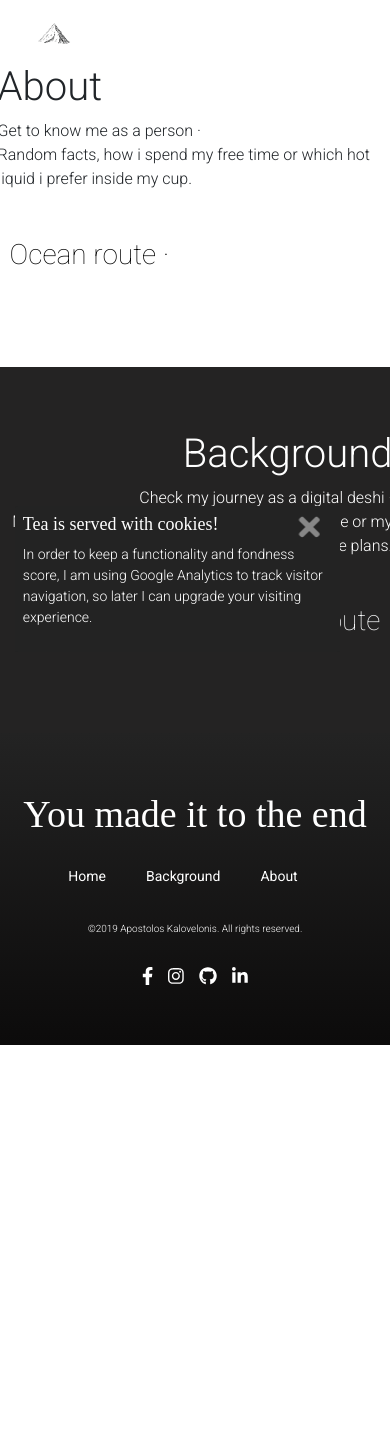
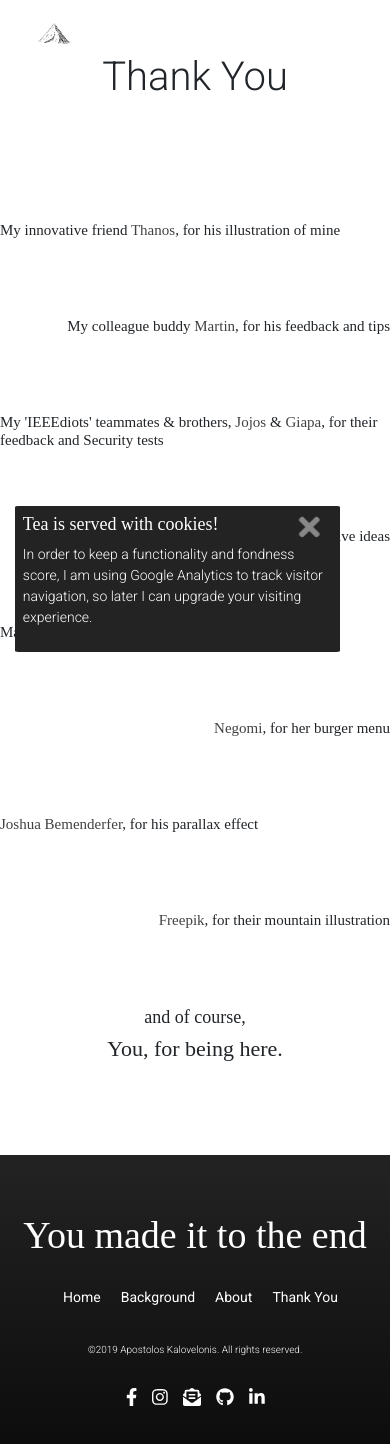
Before and after one commit to Kalovelo/feels-like-home, a React (Create React App) app: page /thankYou in a window 390 px wide. Shown: the top 1444 px of the page. Before the commit the page ends 1045 px from the top, so only its background shows below. Built offline with nearby package versions, Linux system fonts and the light colour scheme; a web font is replaced by a local one.

Commit message:
thankYou

```diff
--- a/public/index.html
+++ b/public/index.html
@@ -30,6 +30,7 @@
   gtag('config', 'UA-139337734-1', { 'page_path': '/about'});
   gtag('config', 'UA-139337734-1', { 'page_path': '/background'});
   gtag('config', 'UA-139337734-1', { 'page_path': '/:portal'});
+  gtag('config', 'UA-139337734-1', { 'page_path': '/thankYou'});
 
 
 </script>
--- a/src/App.js
+++ b/src/App.js
@@ -9,7 +9,7 @@
   import About from './Components/Pages/about';
   import './animations/animations.css';
   import Cookiefier from './Components/cookiefier';
-
+  import ThankYou from './Components/Pages/thankYou';
 
 
 
@@ -30,6 +30,7 @@ class App extends Component {
               <Route exact path='/' component={Homepage}/>
               <Route path='/Background' component={Background}/>
               <Route path='/about' component={About}/>
+              <Route path='/thankYou' component={ThankYou}/>
               <Route path='/:portal' component={Portal}/>
             </Switch>
             <Footer/>
--- a/src/Components/Navbars/Desktop/deskNavBar.js
+++ b/src/Components/Navbars/Desktop/deskNavBar.js
@@ -15,8 +15,8 @@ render(){
          <Navbar id={navID} className="d-flex flex-row-reverse">
           <Nav>
             <NavLink to='/'>Home</NavLink>
+            <NavLink to='/background'>Background</NavLink>
             <NavLink to='/about'>About</NavLink>
-            <NavLink to='/background'>Background</NavLink>
         </Nav>
   </Navbar>
     );
--- a/src/Components/Pages/Footer.js
+++ b/src/Components/Pages/Footer.js
@@ -2,6 +2,7 @@ import React from 'react';
 import {Container,Row,Col} from 'react-bootstrap';
 import { FontAwesomeIcon } from '@fortawesome/react-fontawesome';
 import { faFacebookF,faInstagram,faLinkedinIn,faGithub } from '@fortawesome/free-brands-svg-icons';
+import { faEnvelopeOpenText } from '@fortawesome/free-solid-svg-icons';
 import "./footer.css"
 import { Component } from 'react';
 
@@ -36,10 +37,11 @@ render(){
 
             <Row >
                 <Col xs={{span:12}}>
-                  <ul onClick={()=>{window.scrollTo(1,1);console.log('done');}} style={{fontSize:"15px"}} className="footerMenu">
+                  <ul onClick={()=>{window.scrollTo(1,1);}} style={{fontSize:"15px"}} className="footerMenu">
                       <li><a   href="https://kalovelo.com">Home</a></li>
                       <li><a   href="https://kalovelo.com/background">Background</a></li>
                       <li><a   href="https://kalovelo.com/about">About</a></li>
+                      <li><a   href="https://kalovelo.com/thankYou">Thank You</a></li>
 
 
                   </ul>
@@ -57,8 +59,10 @@ render(){
                     <ul className="footerSocial">
                         <li><a rel="noopener noreferrer" target="_blank"  href="https://www.facebook.com/kalovelo"><FontAwesomeIcon icon={faFacebookF}/></a></li>
                         <li><a rel="noopener noreferrer" target="_blank" href="https://www.instagram.com/unscxrred/"><FontAwesomeIcon icon={faInstagram} /></a></li>
+                        <li><a rel="noopener noreferrer" target="_blank" href="mailto:apostoloskalovelonis@ieee.org"><FontAwesomeIcon icon={faEnvelopeOpenText} /></a></li>
                         <li><a rel="noopener noreferrer" target="_blank" href="https://github.com/ApostolosKalovelo"><FontAwesomeIcon icon={faGithub} /></a></li>
                         <li><a rel="noopener noreferrer" target="_blank" href="https://linkedin.com/in/apostolos-kalovelonis-0b886116a"><FontAwesomeIcon icon={faLinkedinIn} /></a></li>
+
                     </ul>
                 </Col>
             </Row>
--- a/src/Components/Pages/Homepage/homePage.js
+++ b/src/Components/Pages/Homepage/homePage.js
@@ -26,14 +26,14 @@ class HomePage extends Component
 
 
             <Col className='fade-in'  md={{span:5}}>
-            <Parallax/>
+            <Parallax />
             <p className='lezanta' style={{textAlign:'right'}}>From my trip in Corfu.</p>
             </Col>
         </Row>
                 <Row style={{overflow:"hidden"}}>
 
-                    <FirstSection/>
-                    <StatusSection/>
+                    <FirstSection />
+                    <StatusSection test='helloo'/>
                 </Row>
             </Container>
         );
--- a/src/Components/Pages/footer.css
+++ b/src/Components/Pages/footer.css
@@ -28,8 +28,26 @@
     {
         padding-top:5%!important;
     }
+
+
+
 }
 
+@media (max-width:400px)
+{
+    .footerMenu
+    {
+        margin-right: 10px!important;
+    }
+}
+
+@media (min-width:501px) and (max-width:1000px)
+{
+    .footerMenu
+    {
+        margin-right: 60px!important;
+    }
+}
 @media (max-width:400px)
     {
         .footerMenu
@@ -87,11 +105,14 @@
     font-family:'Montserrat';
 }
 
+
 .footerMenu a
 {
-    padding:20px;
+    padding:10px;
     display: inline;
 }
+
+
 .footerMenu a
 {
 
--- /dev/null
+++ b/src/Components/Pages/thankYou.js
@@ -0,0 +1,45 @@
+import React from 'react';
+import {Container,Row,Col,Button} from 'react-bootstrap'
+import './thankyou.css'
+import { Component } from 'react';
+import {NavLink} from 'react-router-dom';
+
+class ThankYou extends Component
+{
+
+    componentDidMount() {
+        window.scrollTo(1,1);
+        document.title = 'Thank you!';
+      }
+
+
+render(){
+
+    return(
+        <Container className='fade-in' fluid='true'>
+            <Row>
+                <Col id='thankYouCol' xs='12'><h1 id='thankYou'>Thank You</h1></Col>
+                    <Col id='thankYouNames' xs='12' md={{span:'10',offset:'1'}}>
+
+                    <h3 className='thankYouLeft'>My innovative friend <a rel="noopener noreferrer" target="_blank" href='https://www.instagram.com/thanostryfonidis/'>Thanos</a>, for his illustration of mine</h3>
+                    <h3 className='thankYouRight'>My colleague buddy <a rel="noopener noreferrer" target="_blank" href='http://www.martinkaintas.com/'>Martin</a>, for his feedback and tips</h3>
+                    <h3 className='thankYouLeft'>My 'IEEEdiots' teammates & brothers, <a rel="noopener noreferrer" target="_blank" href='https://gitlab.com/joj0s'>Jojos</a> & <a rel="noopener noreferrer" target="_blank" href='https://github.com/Giapa'>Giapa</a>,  for their feedback and Security tests</h3>
+                    <h3 className='thankYouRight'>My friend & advisor <a rel="noopener noreferrer" target="_blank" href='https://github.com/differentreality'>Stella</a>, for her support and creative ideas</h3>
+                    <h3 className='thankYouLeft'>Master <a rel="noopener noreferrer" target="_blank" href='https://github.com/dpliakos'>Pliakos</a>, for his guidance on ReactJS</h3>
+                    <h3 className='thankYouRight'><a rel="noopener noreferrer" target="_blank" href='https://github.com/negomi'>Negomi</a>, for her burger menu</h3>
+                    <h3 className='thankYouLeft'><a rel="noopener noreferrer" target="_blank" href='https://alligator.io/author/joshua-bemenderfer'>Joshua Bemenderfer</a>, for his parallax effect</h3>
+                    <h3 className='thankYouRight'><a rel="noopener noreferrer" target="_blank" href='https://freepik.com'>Freepik</a>, for their mountain illustration</h3>
+
+                    <h3 id='ofCourse'>and of course,</h3>
+                    <h1 id='youHere'>You, for being here.</h1>
+                    </Col>
+
+            </Row>
+
+        </Container>
+    );
+}
+
+}
+
+export default ThankYou;
--- /dev/null
+++ b/src/Components/Pages/thankyou.css
@@ -0,0 +1,75 @@
+#thankYouNames a
+{
+    color:#424242;
+}
+
+#thankYouNames a:hover
+{
+    color:#cccccc;
+}
+#thankYou
+{
+    text-align: center;
+}
+#thankYouNames
+{
+    margin-bottom:20%;
+}
+
+
+.thankYouLeft
+{
+    text-align: left;
+
+}
+
+.thankYouLeft,.thankYouRight
+{
+    margin-top:5%;
+    font-size:20px;
+
+}
+
+@media (max-width:1000px)
+{
+    .thankYouLeft, .thankYouRight
+    {
+        margin-top:20%;
+        font-size:15px;
+    }
+
+    #ofCourse
+    {
+        font-size:18px;
+    }
+
+    #youHere
+    {
+        font-size:22px;
+    }
+}
+#ofCourse
+{
+    margin-top:20%;
+}
+#youHere,#ofCourse
+{
+
+    text-align: center;
+}
+
+#youHere,#ofCourse,.thankYouLeft,.thankYouRight,#thankYouNames a
+{
+    font-family: adobe-garamond-pro, serif;
+}
+.thankYouRight
+{
+    text-align: right;
+
+}
+
+#thankYouCol
+{
+    margin-top:8%;
+    margin-bottom:8%;
+}
```
Also changed, not shown: src/logo.svg (deleted).
